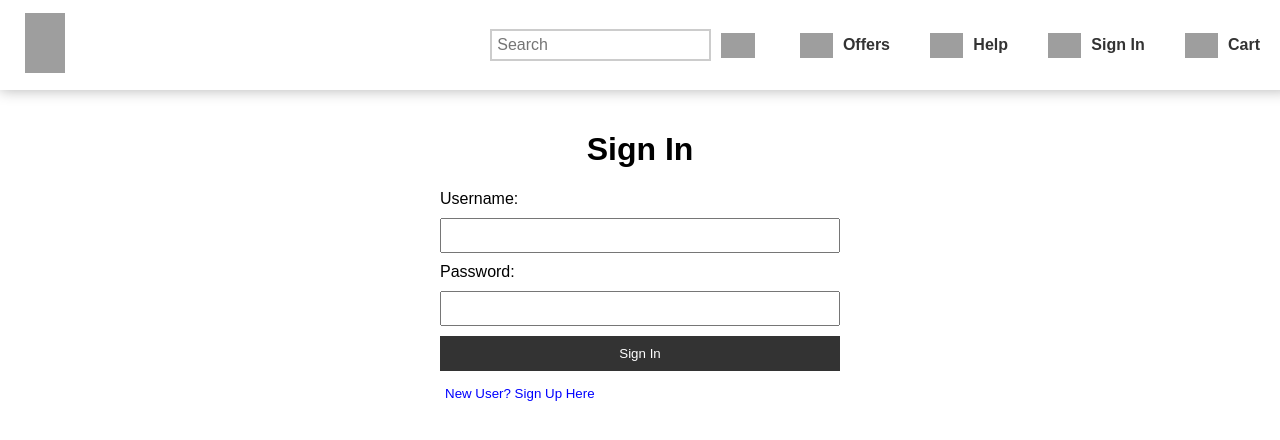
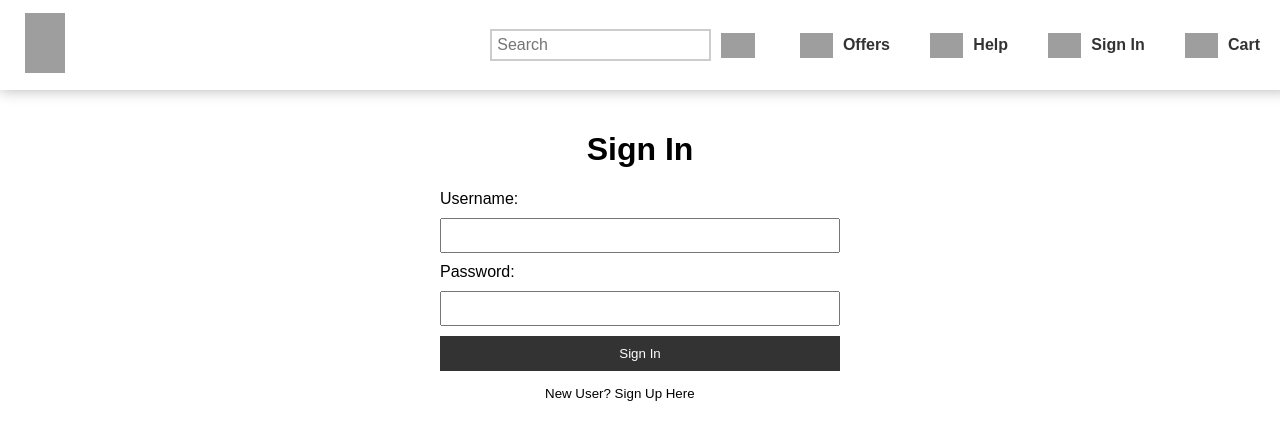
Before and after one commit to KAMAL20201/swiggyclone, a React (Create React App) app: page /signin in a window 1280 px wide. Shown: the top 440 px of the page. Built offline with nearby package versions, Linux system fonts and the light colour scheme; grey boxes are pictures that could not be loaded.

Commit message:
Changed Sign In component a bit

```diff
--- a/src/components/Header/SignIn.js
+++ b/src/components/Header/SignIn.js
@@ -62,7 +62,7 @@ const SignIn = () => {
       </Form>
 
       <SwitchButton onClick={handleToggleSignUp}>
-        {isSignUp ? 'Sign In' : 'New User? Sign Up Here'}
+        {isSignUp ? 'Already have an account? Sign In' : 'New User? Sign Up Here'}
       </SwitchButton>
       {message && <Message>{message}</Message>}
     </Container>
@@ -109,10 +109,10 @@ const Button = styled.button`
 `;
 
 const SwitchButton = styled.button`
-  margin-top: 10px;
+  margin: 10px 0px 0px 25%;
   padding: 5px;
   background-color: transparent;
   border: none;
-  color: blue;
+  color: black;
   cursor: pointer;
 `;
```
